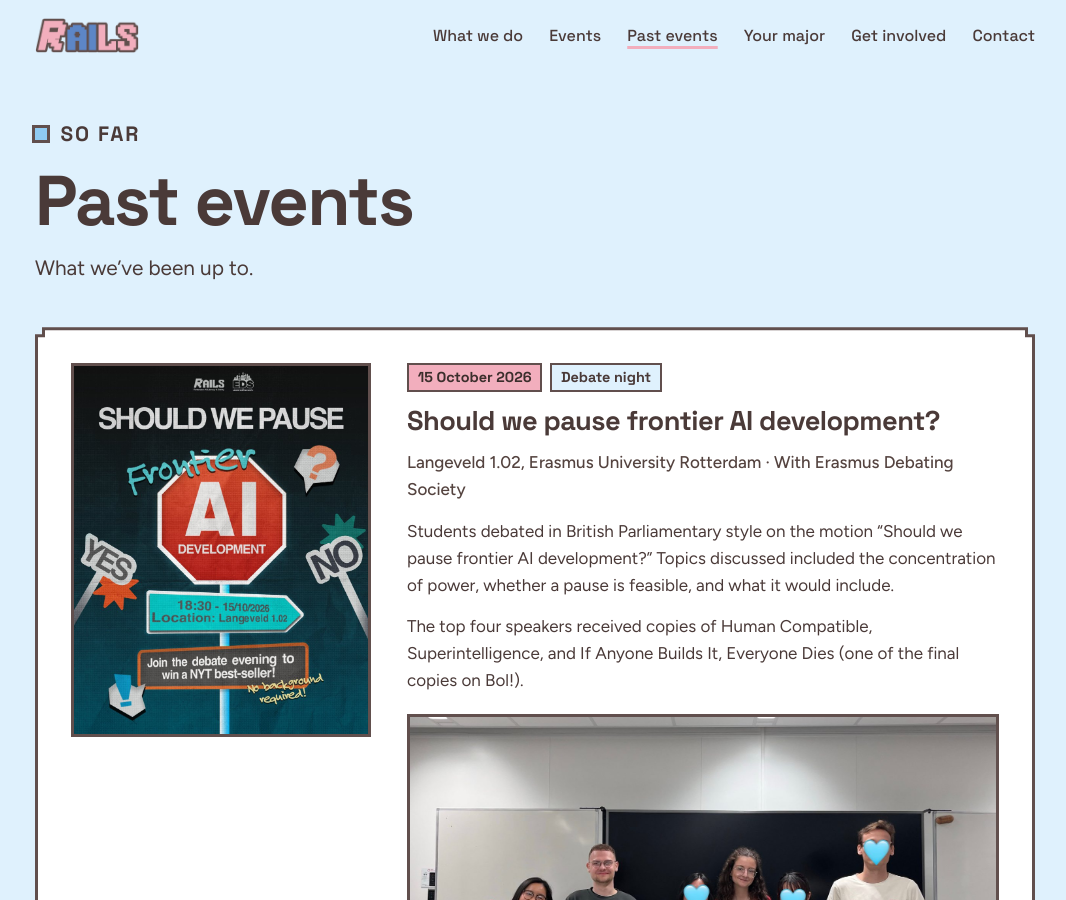
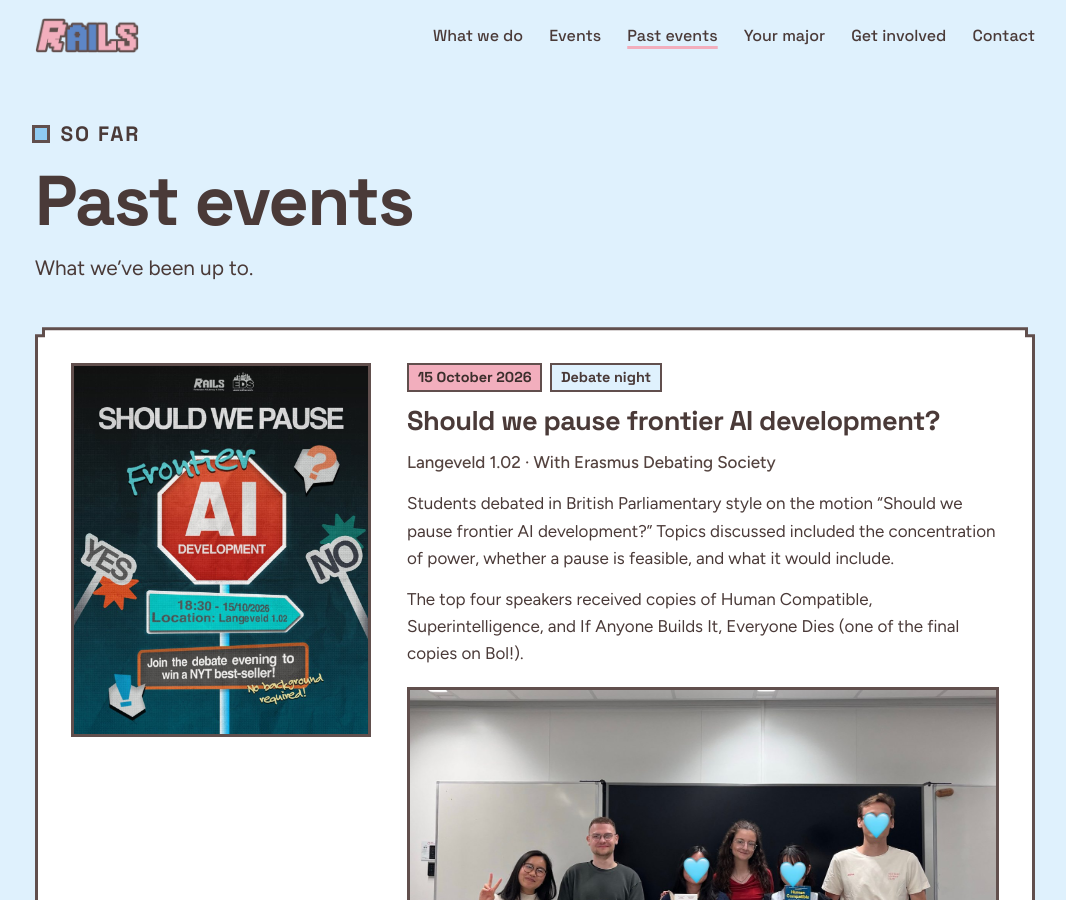
Before and after one commit to RAILS010/rails010-site, a Jekyll site: the page built from past-events.html, in a window 1280 px wide and 900 px high. Shown: the whole window, without its empty margins (105-1171 px from the left). Built offline with Jekyll 4.4.1, drawn with Linux system fonts in a browser that asks for light colours.

Commit message:
Update _data/past_events.yml (via Pages CMS)

```diff
--- a/_data/past_events.yml
+++ b/_data/past_events.yml
@@ -4,7 +4,7 @@
   - title: Should we pause frontier AI development?
     format: Debate night
     date: 2026-10-15
-    location: Langeveld 1.02, Erasmus University Rotterdam
+    location: Langeveld 1.02
     partners: Erasmus Debating Society
     supported_by: BlueDot Impact
     poster: /assets/uploads/2026-10-15-debate-night-poster.jpg
```
